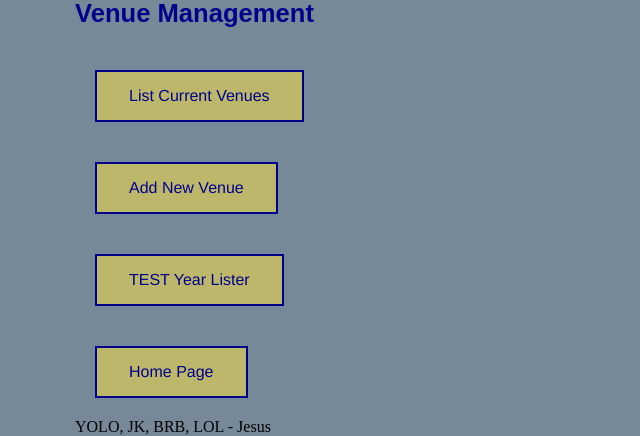
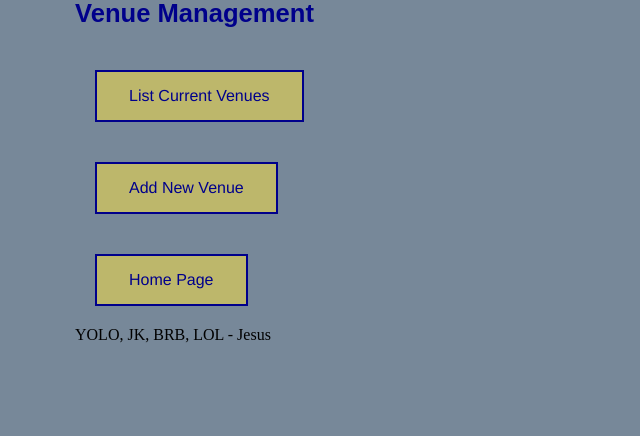
Before and after one commit to stuarth-inova/gig-mileage-and-pay, a Flask app: page / in a window 1280 px wide. Shown: the part 944-1380 px from the top of the page, without its empty margins (0-640 px from the left). After the commit the page ends 1287 px from the top, so only its background shows below. Run offline with Flask 2, Linux system fonts and the light colour scheme.

Commit message:
clean up

```diff
--- a/app.py
+++ b/app.py
@@ -66,7 +66,6 @@ def unique_year_list():
     years = []
     for gig_date in db.session.query(Gig.gig_date):
         years.append(gig_date[0].year)
-    years.sort()
     unique_years = sorted(set(years))
     return unique_years
 
--- a/templates/index.html
+++ b/templates/index.html
@@ -36,11 +36,6 @@
         <button id="newVenueButton", class="button" >Add New Venue</button>
     </form>
 
-    <form method="get" action='/test/year-lister'>
-        <button id="testPage", class="button" >TEST Year Lister</button>
-    </form>
-
-
 {% endblock %}
 {% block footer %}
   {{ super() }}
```
